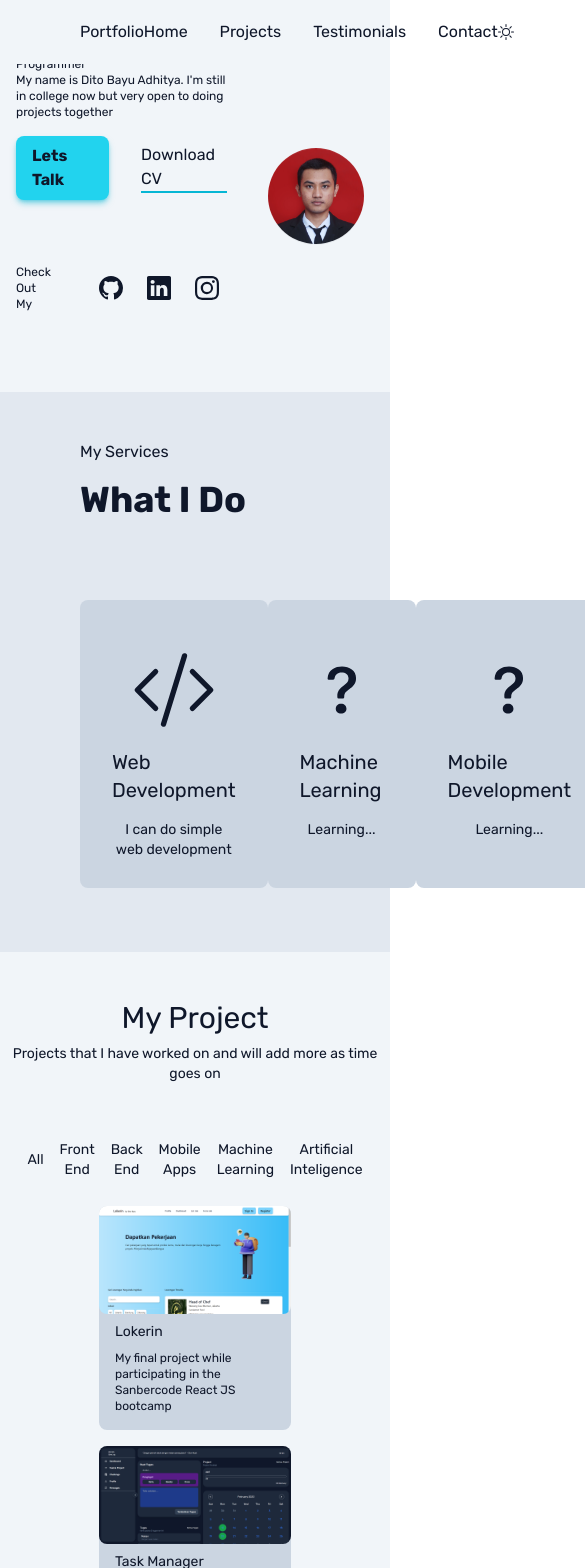
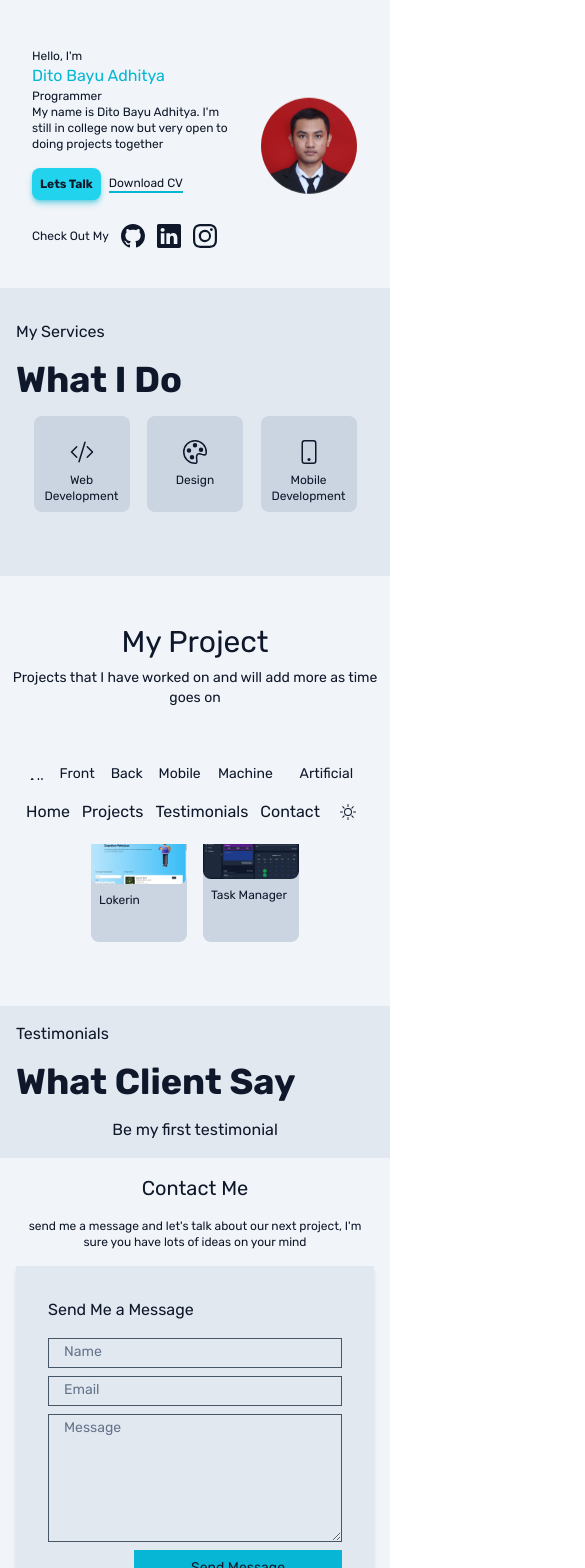
Before and after one commit to ditobayu/portfolio, a React (Create React App) app: page / in a window 390 px wide. Shown: the top 1568 px of the page, 585 px wide, since content can reach past the window. Built offline with nearby package versions, Linux system fonts and the light colour scheme.

Commit message:
fix responsive

```diff
--- a/src/components/footer/index.js
+++ b/src/components/footer/index.js
@@ -3,9 +3,9 @@ import React from "react";
 const Footer = () => {
   return (
     <div>
-      <div className="flex flex-row gap-2 justify-between dark:bg-slate-900 bg-slate-200 p-8 px-20 text-sm w-full">
-        <div className="text-xl">Portfolio</div>
-        <div className="text-md">
+      <div className="flex flex-row gap-2 justify-between dark:bg-slate-900 bg-slate-200 p-4 text-xs sm:text-lg sm:p-8 px-4 pb-20 sm:pb-24 md:pb-8 sm:px-20 w-full">
+        <div className="text-md sm:text-xl">Portfolio</div>
+        <div className="">
           {/* Jl. Kromodikoro, Senggreng, Sumberpucung, Malang */}
           Malang
         </div>
--- a/src/components/navbar/index.js
+++ b/src/components/navbar/index.js
@@ -3,36 +3,37 @@ import React from "react";
 const Navbar = (props) => {
   const theme = props.theme;
   return (
-    <div className="px-20 z-10 fixed top-0 left-0 flex flex-row items-center justify-between w-full bg-slate-100 dark:bg-slate-800 h-16">
-      <div>Portfolio</div>
-      <div className="flex flex-row gap-8">
+    <div className="md:px-20 z-10 fixed bottom-0 md:top-0 left-0 flex flex-row items-center justify-center md:justify-between w-full bg-slate-100 dark:bg-slate-800 h-16">
+      <div className="md:flex hidden">Portfolio</div>
+      <div className="flex flex-row gap-3 sm:gap-8 items-center">
         <a
           href="#section1"
-          className="hover:text-cyan-400 focus:text-cyan-400 valid:text-cyan-400"
+          className="hover:text-cyan-400 duration-150 focus:text-cyan-400 valid:text-cyan-400"
         >
           Home
         </a>
         <a
           href="#section3"
-          className="hover:text-cyan-400 focus:text-cyan-400 valid:text-cyan-400"
+          className="hover:text-cyan-400 duration-150 focus:text-cyan-400 valid:text-cyan-400"
         >
           Projects
         </a>
         <a
           href="#section4"
-          className="hover:text-cyan-400 focus:text-cyan-400 valid:text-cyan-400"
+          className="hover:text-cyan-400 duration-150 focus:text-cyan-400 valid:text-cyan-400"
         >
           Testimonials
         </a>
         <a
           href="#section5"
-          className="hover:text-cyan-400 focus:text-cyan-400 valid:text-cyan-400"
+          className="hover:text-cyan-400 duration-150 focus:text-cyan-400 valid:text-cyan-400"
         >
           Contact
         </a>
-      </div>
-      <div className="flex flex-row gap-8 items-center">
-        <button onClick={props.handleTheme}>
+        <button
+          className="flex md:hidden hover:bg-slate-200 dark:hover:bg-slate-700 rounded-full duration-200 p-2"
+          onClick={props.handleTheme}
+        >
           {theme === "light" ? (
             <svg
               xmlns="http://www.w3.org/2000/svg"
@@ -58,6 +59,34 @@ const Navbar = (props) => {
           )}
         </button>
       </div>
+      <button
+        className="hidden md:flex hover:bg-slate-200 dark:hover:bg-slate-700 rounded-full duration-200 p-2"
+        onClick={props.handleTheme}
+      >
+        {theme === "light" ? (
+          <svg
+            xmlns="http://www.w3.org/2000/svg"
+            width="16"
+            height="16"
+            fill="currentColor"
+            class="bi bi-brightness-high"
+            viewBox="0 0 16 16"
+          >
+            <path d="M8 11a3 3 0 1 1 0-6 3 3 0 0 1 0 6zm0 1a4 4 0 1 0 0-8 4 4 0 0 0 0 8zM8 0a.5.5 0 0 1 .5.5v2a.5.5 0 0 1-1 0v-2A.5.5 0 0 1 8 0zm0 13a.5.5 0 0 1 .5.5v2a.5.5 0 0 1-1 0v-2A.5.5 0 0 1 8 13zm8-5a.5.5 0 0 1-.5.5h-2a.5.5 0 0 1 0-1h2a.5.5 0 0 1 .5.5zM3 8a.5.5 0 0 1-.5.5h-2a.5.5 0 0 1 0-1h2A.5.5 0 0 1 3 8zm10.657-5.657a.5.5 0 0 1 0 .707l-1.414 1.415a.5.5 0 1 1-.707-.708l1.414-1.414a.5.5 0 0 1 .707 0zm-9.193 9.193a.5.5 0 0 1 0 .707L3.05 13.657a.5.5 0 0 1-.707-.707l1.414-1.414a.5.5 0 0 1 .707 0zm9.193 2.121a.5.5 0 0 1-.707 0l-1.414-1.414a.5.5 0 0 1 .707-.707l1.414 1.414a.5.5 0 0 1 0 .707zM4.464 4.465a.5.5 0 0 1-.707 0L2.343 3.05a.5.5 0 1 1 .707-.707l1.414 1.414a.5.5 0 0 1 0 .708z" />
+          </svg>
+        ) : (
+          <svg
+            xmlns="http://www.w3.org/2000/svg"
+            width="16"
+            height="16"
+            fill="currentColor"
+            class="bi bi-moon-fill"
+            viewBox="0 0 16 16"
+          >
+            <path d="M6 .278a.768.768 0 0 1 .08.858 7.208 7.208 0 0 0-.878 3.46c0 4.021 3.278 7.277 7.318 7.277.527 0 1.04-.055 1.533-.16a.787.787 0 0 1 .81.316.733.733 0 0 1-.031.893A8.349 8.349 0 0 1 8.344 16C3.734 16 0 12.286 0 7.71 0 4.266 2.114 1.312 5.124.06A.752.752 0 0 1 6 .278z" />
+          </svg>
+        )}
+      </button>
     </div>
   );
 };
--- a/src/components/section1/index.js
+++ b/src/components/section1/index.js
@@ -7,33 +7,33 @@ const Section1 = () => {
       id="section1"
       className="flex flex-row bg-slate-100 dark:bg-slate-800 dark:text-white w-full"
     >
-      <div className="flex-1 flex flex-col sm:pl-20 p-4 sm:pt-52 ">
+      <div className="flex-1 flex flex-col pl-8 sm:pl-12 md:pl-20 p-4 pt-12 sm:pt-20 md:pt-52 ">
         <span className="text-xs sm:text-lg">Hello, I'm</span>
         <span className="text-md sm:text-3xl dark:text-cyan-300 text-cyan-500 ">
           Dito Bayu Adhitya
         </span>
         <span className="text-xs sm:text-xl">Programmer</span>
-        <span className="text-xs sm:text-md">
+        <span className="text-xs sm:text-lg">
           My name is Dito Bayu Adhitya. I'm still in college now but very open
           to doing projects together
         </span>
-        <div className="flex flex-row items-center mt-4 gap-8">
+        <div className="flex flex-row items-center mt-4 gap-2 sm:gap-8">
           <a
             href="#section5"
-            className="w-fit bg-cyan-400 rounded-lg p-2 px-4 font-semibold shadow-md hover:shadow-lg hover:shadow-cyan-500/50 shadow-cyan-500/50 duration-100"
+            className="text-xs sm:text-lg bg-cyan-400 rounded-lg py-2 px-2 sm:px-4 font-semibold shadow-md hover:shadow-lg hover:shadow-cyan-500/50 shadow-cyan-500/50 duration-100"
           >
             Lets Talk
           </a>
           <a
             href="/logo192.png"
             download="Dito-Bayu-CV"
-            className="border-b-2 border-cyan-500"
+            className="text-xs sm:text-lg border-b-2 border-cyan-500"
           >
             Download CV
           </a>
         </div>
-        <div className="flex flex-row my-12 gap-4 items-center py-4">
-          <div className="mr-8 text-xs sm:text-md">Check Out My</div>
+        <div className="flex flex-row my-2 md:my-12 gap-1 sm:gap-4 items-center py-4">
+          <div className="mr-2 sm:mr-8 text-xs sm:text-md">Check Out My</div>
           <a
             className="mr-2"
             href="https://www.linkedin.com/in/dito-bayu-adhitya-36198a227/"
@@ -75,8 +75,8 @@ const Section1 = () => {
           </a>
         </div>
       </div>
-      <div className="w-6/12 flex justify-center items-center">
-        <div className="h-24 sm:h-96 w-24 sm:w-96 rounded-full overflow-hidden floating">
+      <div className="w-4/12 md:w-6/12 flex justify-center items-center mr-4">
+        <div className="h-24 sm:h-52 md:h-96 w-24 sm:w-52 md:w-96 rounded-full overflow-hidden floating">
           <img src={foto} className="" alt="images" />
         </div>
       </div>
--- a/src/components/section2/index.js
+++ b/src/components/section2/index.js
@@ -4,82 +4,72 @@ const Section2 = () => {
   return (
     <div
       id="section2"
-      className="flex flex-col dark:bg-slate-900 bg-slate-200 p-20 pb-0 pt-12 w-full"
+      className="flex flex-col dark:bg-slate-900 bg-slate-200 p-4 sm:p-12 md:p-20 pb-0 pt-8 sm:pt-12 w-full"
     >
       <div>My Services</div>
       <div className="mt-4 text-4xl font-semibold">What I Do</div>
-      <div className="mt-20 flex flex-row justify-evenly">
-        <div className="p-8 gap-4 h-72 w-72 dark:bg-slate-700 bg-slate-300 rounded-lg flex flex-col items-center ">
-          <div className="mt-4 flex-1">
+      <div className="mt-4 sm:mt-12 md:mt-20 flex flex-row justify-evenly">
+        <div className="p-2 md:p-8 gap-2 md:gap-8 h-24 sm:h-44 md:h-72 w-24 sm:w-44 md:w-72 dark:bg-slate-700 bg-slate-300 rounded-lg flex flex-col items-center ">
+          <div className="mt-4 w-6 sm:w-16 md:w-24 flex justify-center">
             <svg
               xmlns="http://www.w3.org/2000/svg"
               width="84"
               height="84"
               fill="currentColor"
-              class="bi bi-code-slash"
+              className="w-full h-full bi bi-code-slash"
               viewBox="0 0 16 16"
             >
               <path d="M10.478 1.647a.5.5 0 1 0-.956-.294l-4 13a.5.5 0 0 0 .956.294l4-13zM4.854 4.146a.5.5 0 0 1 0 .708L1.707 8l3.147 3.146a.5.5 0 0 1-.708.708l-3.5-3.5a.5.5 0 0 1 0-.708l3.5-3.5a.5.5 0 0 1 .708 0zm6.292 0a.5.5 0 0 0 0 .708L14.293 8l-3.147 3.146a.5.5 0 0 0 .708.708l3.5-3.5a.5.5 0 0 0 0-.708l-3.5-3.5a.5.5 0 0 0-.708 0z" />
             </svg>
           </div>
-          <div className=" text-xl">Web Development</div>
-          <div className="text-center text-sm h-12">
+          <div className="text-xs sm:text-sm text-center md:text-xl">
+            Web Development
+          </div>
+          <div className="hidden sm:flex text-center text-xs sm:text-sm h-12">
             I can do simple web development
           </div>
         </div>
-        <div className="p-8 gap-4 h-72 w-72 dark:bg-slate-700 bg-slate-300 rounded-lg flex flex-col items-center ">
-          <div className="mt-4 flex-1 flex items-center">
-            {/* <svg
-              xmlns="http://www.w3.org/2000/svg"
-              width="84"
-              height="84"
-              fill="currentColor"
-              class="bi bi-palette"
-              viewBox="0 0 16 16"
-            >
-              <path d="M8 5a1.5 1.5 0 1 0 0-3 1.5 1.5 0 0 0 0 3zm4 3a1.5 1.5 0 1 0 0-3 1.5 1.5 0 0 0 0 3zM5.5 7a1.5 1.5 0 1 1-3 0 1.5 1.5 0 0 1 3 0zm.5 6a1.5 1.5 0 1 0 0-3 1.5 1.5 0 0 0 0 3z" />
-              <path d="M16 8c0 3.15-1.866 2.585-3.567 2.07C11.42 9.763 10.465 9.473 10 10c-.603.683-.475 1.819-.351 2.92C9.826 14.495 9.996 16 8 16a8 8 0 1 1 8-8zm-8 7c.611 0 .654-.171.655-.176.078-.146.124-.464.07-1.119-.014-.168-.037-.37-.061-.591-.052-.464-.112-1.005-.118-1.462-.01-.707.083-1.61.704-2.314.369-.417.845-.578 1.272-.618.404-.038.812.026 1.16.104.343.077.702.186 1.025.284l.028.008c.346.105.658.199.953.266.653.148.904.083.991.024C14.717 9.38 15 9.161 15 8a7 7 0 1 0-7 7z" />
-            </svg> */}
+        <div className="p-2 md:p-8 gap-2 md:gap-8 h-24 sm:h-44 md:h-72 w-24 sm:w-44 md:w-72 dark:bg-slate-700 bg-slate-300 rounded-lg flex flex-col items-center ">
+          <div className="mt-4 w-6 sm:w-16 md:w-24 flex justify-center items-center">
             <svg
               xmlns="http://www.w3.org/2000/svg"
               width="84"
               height="84"
               fill="currentColor"
-              class="bi bi-question"
+              className="w-full h-full bi bi-palette"
               viewBox="0 0 16 16"
             >
-              <path d="M5.255 5.786a.237.237 0 0 0 .241.247h.825c.138 0 .248-.113.266-.25.09-.656.54-1.134 1.342-1.134.686 0 1.314.343 1.314 1.168 0 .635-.374.927-.965 1.371-.673.489-1.206 1.06-1.168 1.987l.003.217a.25.25 0 0 0 .25.246h.811a.25.25 0 0 0 .25-.25v-.105c0-.718.273-.927 1.01-1.486.609-.463 1.244-.977 1.244-2.056 0-1.511-1.276-2.241-2.673-2.241-1.267 0-2.655.59-2.75 2.286zm1.557 5.763c0 .533.425.927 1.01.927.609 0 1.028-.394 1.028-.927 0-.552-.42-.94-1.029-.94-.584 0-1.009.388-1.009.94z" />
+              <path d="M8 5a1.5 1.5 0 1 0 0-3 1.5 1.5 0 0 0 0 3zm4 3a1.5 1.5 0 1 0 0-3 1.5 1.5 0 0 0 0 3zM5.5 7a1.5 1.5 0 1 1-3 0 1.5 1.5 0 0 1 3 0zm.5 6a1.5 1.5 0 1 0 0-3 1.5 1.5 0 0 0 0 3z" />
+              <path d="M16 8c0 3.15-1.866 2.585-3.567 2.07C11.42 9.763 10.465 9.473 10 10c-.603.683-.475 1.819-.351 2.92C9.826 14.495 9.996 16 8 16a8 8 0 1 1 8-8zm-8 7c.611 0 .654-.171.655-.176.078-.146.124-.464.07-1.119-.014-.168-.037-.37-.061-.591-.052-.464-.112-1.005-.118-1.462-.01-.707.083-1.61.704-2.314.369-.417.845-.578 1.272-.618.404-.038.812.026 1.16.104.343.077.702.186 1.025.284l.028.008c.346.105.658.199.953.266.653.148.904.083.991.024C14.717 9.38 15 9.161 15 8a7 7 0 1 0-7 7z" />
             </svg>
           </div>
-          <div className=" text-xl">Machine Learning</div>
-          <div className="text-center text-sm h-12">Learning...</div>
+          <div className="text-xs sm:text-sm text-center md:text-xl">
+            Design
+          </div>
+          <div className="hidden sm:flex text-center text-xs sm:text-sm ">
+            Learning...
+          </div>
         </div>
-        <div className="p-8 gap-4 h-72 w-72 dark:bg-slate-700 bg-slate-300 rounded-lg flex flex-col items-center ">
-          <div className="mt-4 flex-1">
-            {/* <svg
-              xmlns="http://www.w3.org/2000/svg"
-              width="84"
-              height="84"
-              fill="currentColor"
-              class="bi bi-phone"
-              viewBox="0 0 16 16"
-            >
-              <path d="M11 1a1 1 0 0 1 1 1v12a1 1 0 0 1-1 1H5a1 1 0 0 1-1-1V2a1 1 0 0 1 1-1h6zM5 0a2 2 0 0 0-2 2v12a2 2 0 0 0 2 2h6a2 2 0 0 0 2-2V2a2 2 0 0 0-2-2H5z" />
-              <path d="M8 14a1 1 0 1 0 0-2 1 1 0 0 0 0 2z" />
-            </svg> */}
+        <div className="p-2 md:p-8 gap-2 md:gap-8 h-24 sm:h-44 md:h-72 w-24 sm:w-44 md:w-72 dark:bg-slate-700 bg-slate-300 rounded-lg flex flex-col items-center ">
+          <div className="mt-4 w-6 sm:w-16 md:w-24 flex justify-center">
             <svg
               xmlns="http://www.w3.org/2000/svg"
               width="84"
               height="84"
               fill="currentColor"
-              class="bi bi-question"
+              className="w-full h-full bi bi-phone"
               viewBox="0 0 16 16"
             >
-              <path d="M5.255 5.786a.237.237 0 0 0 .241.247h.825c.138 0 .248-.113.266-.25.09-.656.54-1.134 1.342-1.134.686 0 1.314.343 1.314 1.168 0 .635-.374.927-.965 1.371-.673.489-1.206 1.06-1.168 1.987l.003.217a.25.25 0 0 0 .25.246h.811a.25.25 0 0 0 .25-.25v-.105c0-.718.273-.927 1.01-1.486.609-.463 1.244-.977 1.244-2.056 0-1.511-1.276-2.241-2.673-2.241-1.267 0-2.655.59-2.75 2.286zm1.557 5.763c0 .533.425.927 1.01.927.609 0 1.028-.394 1.028-.927 0-.552-.42-.94-1.029-.94-.584 0-1.009.388-1.009.94z" />
+              <path d="M11 1a1 1 0 0 1 1 1v12a1 1 0 0 1-1 1H5a1 1 0 0 1-1-1V2a1 1 0 0 1 1-1h6zM5 0a2 2 0 0 0-2 2v12a2 2 0 0 0 2 2h6a2 2 0 0 0 2-2V2a2 2 0 0 0-2-2H5z" />
+              <path d="M8 14a1 1 0 1 0 0-2 1 1 0 0 0 0 2z" />
             </svg>
           </div>
-          <div className=" text-xl">Mobile Development</div>
-          <div className="text-center text-sm h-12">Learning...</div>
+          <div className="text-xs sm:text-sm text-center md:text-xl">
+            Mobile Development
+          </div>
+          <div className="hidden sm:flex text-center text-xs sm:text-sm h-12">
+            Learning...
+          </div>
         </div>
       </div>
     </div>
--- a/src/components/section3/projek.js
+++ b/src/components/section3/projek.js
@@ -10,7 +10,7 @@ const Projek = ({ data }) => {
       exit={{ opacity: 0, scale: 0 }}
       transition={{ duration: 1 / 4 }}
     >
-      <div className="overflow-hidden rounded-lg h-56 w-48 dark:bg-slate-700 bg-slate-300 text-left">
+      <div className="overflow-hidden rounded-lg h-28 sm:h-56 w-24 sm:w-48 dark:bg-slate-700 bg-slate-300 text-left">
         <a target="_blank" href={data.link} className="h-28 ">
           <img
             src={data.img}
@@ -20,11 +20,11 @@ const Projek = ({ data }) => {
         </a>
         <a
           href={data.link}
-          className="mt-2 px-4 text-xs flex flex-col gap-2"
+          className="mt-2 px-2 sm:px-4 text-xs flex flex-col gap-2"
           target="_blank"
         >
-          <div className="text-sm">{data.name}</div>
-          <div>{data.desc}</div>
+          <div className="text-xs sm:text-lg">{data.name}</div>
+          <div className="hidden sm:flex">{data.desc}</div>
         </a>
       </div>
     </motion.div>
--- a/src/components/section4/index.js
+++ b/src/components/section4/index.js
@@ -75,26 +75,28 @@ const Section4 = () => {
   return (
     <div
       id="section4"
-      className=" flex flex-col dark:bg-slate-900 bg-slate-200 pt-12 p-20 w-full overflow-x-scroll noScrollbar"
+      className=" flex flex-col dark:bg-slate-900 bg-slate-200 pt-4 sm:pt-8 md:pt-12 p-4 sm:p-12 md:p-20 w-full overflow-x-scroll noScrollbar"
     >
       <div>Testimonials</div>
-      <div className="mt-4 text-4xl font-semibold mb-20">What Client Say</div>
+      <div className="mt-4 text-4xl font-semibold mb-4 sm:mb-20">
+        What Client Say
+      </div>
       <motion.div className="flex flex-row justify-center gap-4 ">
         <AnimatePresence>
-          {/* <div>Be my first testimonial</div> */}
-          {currentData.map((data) => (
+          <div>Be my first testimonial</div>
+          {/* {currentData.map((data) => (
             <Testi key={data.name} data={data} />
-          ))}
+          ))} */}
         </AnimatePresence>
       </motion.div>
-      <div className="flex  flex-row justify-center gap-4 mt-4">
+      {/* <div className="flex  flex-row justify-center gap-4 mt-4">
         {totalHalaman.map((data) => (
           <button
             className="rounded-full w-4 h-4 duration-300 focus:bg-cyan-500 bg-transparent border-2 border-cyan-500"
             onClick={() => setPage(data)}
           ></button>
         ))}
-      </div>
+      </div> */}
     </div>
   );
 };
--- a/src/components/section5/index.js
+++ b/src/components/section5/index.js
@@ -1,24 +1,59 @@
-import React from "react";
+import React, { useState } from "react";
 
 const Section5 = () => {
+  const [data, setData] = useState({
+    name: "",
+    email: "",
+    message: "",
+  });
+  const handleInput = (e) => {
+    const name = e.target.name;
+    const value = e.target.value;
+    if (name === "name") {
+      setData({ ...data, name: value });
+    } else if (name === "email") {
+      setData({ ...data, email: value });
+    } else if (name === "message") {
+      setData({ ...data, message: value });
+    }
+    console.log(e.target.value);
+    console.log(e.target.name);
+    console.log(data);
+  };
+  const [response, setResponse] = useState("");
+  const handleSubmit = async (e) => {
+    e.preventDefault();
+    await fetch("https://asdasdasd-ditobayu.vercel.app/auth/sendfeedback", {
+      method: "POST",
+      headers: { "Content-Type": "application/json" },
+      body: {
+        name: data.name,
+        subject: "Portfolio Message",
+        message: "email : " + data.email + "message : " + data.message,
+      },
+    })
+      .then((res) => setResponse(res))
+      .catch((err) => setResponse(err.message));
+  };
   return (
     <div>
       <div
         id="section5"
-        className="flex flex-row dark:bg-slate-800 bg-slate-100 px-32 pb-12 pt-20 w-full"
+        className="flex flex-col sm:flex-row dark:bg-slate-800 bg-slate-100 px-4 sm:pxp-16 md:px-32 pb-12 p-4 sm:p-12 md:pt-20 w-full"
       >
-        <div className="flex-1 pr-40">
-          <div className="text-4xl mb-4">Contact Me</div>
-          <div>
+        <div className="flex-1 pr-0 sm:pr-8">
+          <div className="text-xl sm:text-2xl md:text-4xl mb-4 text-center sm:text-left">
+            Contact Me
+          </div>
+          <div className="text-xs sm:text-lg text-center sm:text-left">
             send me a message and let's talk about our next project, I'm sure
             you have lots of ideas on your mind
           </div>
         </div>
-        <div className="w-6/12 dark:bg-slate-900 bg-slate-200 p-8">
+        <div className="w-full sm:w-6/12 shadow-md mt-4 sm:mt-0 dark:bg-slate-900 bg-slate-200 p-8">
           <div className="mb-4">Send Me a Message</div>
           <form
-            action="mailto:ditobayu00@gmail.com"
-            method="post"
+            onSubmit={handleSubmit}
             enctype="text/plain"
             className=" flex flex-col gap-2 text-sm"
           >
@@ -26,6 +61,8 @@ const Section5 = () => {
               <input
                 required="required"
                 type="text"
+                onChange={handleInput}
+                value={data.name}
                 name="name"
                 placeholder=""
                 className="bg-transparent duration-300 relative valid:pt-6 valid:pb-2 focus:pb-2 hover:pb-2 focus:pt-6 hover:pt-6 focus:outline-none focus:border-sky-500 focus:ring-sky-500 focus:ring-1 placeholder:font-semibold text-sm border border-slate-600 py-1 px-4 w-full"
@@ -38,6 +75,8 @@ const Section5 = () => {
               <input
                 required="required"
                 type="text"
+                onChange={handleInput}
+                value={data.email}
                 name="email"
                 placeholder=""
                 className="bg-transparent duration-300 relative valid:pt-6 valid:pb-2 focus:pb-2 hover:pb-2 focus:pt-6 hover:pt-6 focus:outline-none focus:border-sky-500 focus:ring-sky-500 focus:ring-1 placeholder:font-semibold text-sm border border-slate-600 py-1 px-4 w-full"
@@ -50,6 +89,8 @@ const Section5 = () => {
               <textarea
                 required="required"
                 type="text"
+                onChange={handleInput}
+                value={data.message}
                 name="message"
                 placeholder=""
                 className="noScrollbar h-32 bg-transparent duration-300 relative valid:pt-6 valid:pb-2 focus:pb-2 hover:pb-2 focus:pt-6 hover:pt-6 focus:outline-none focus:border-sky-500 focus:ring-sky-500 focus:border-2 placeholder:font-semibold text-sm border border-slate-600 py-1 px-4 w-full"
@@ -67,6 +108,7 @@ const Section5 = () => {
               </button>
             </div>
           </form>
+          {/* {response} */}
         </div>
       </div>
     </div>
```
